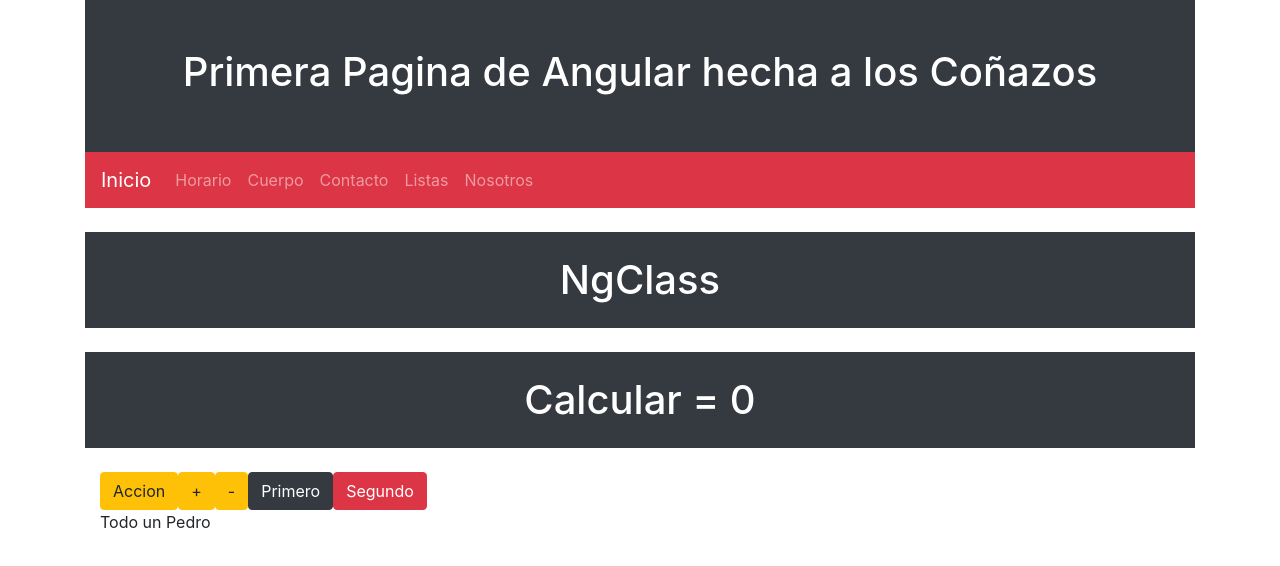
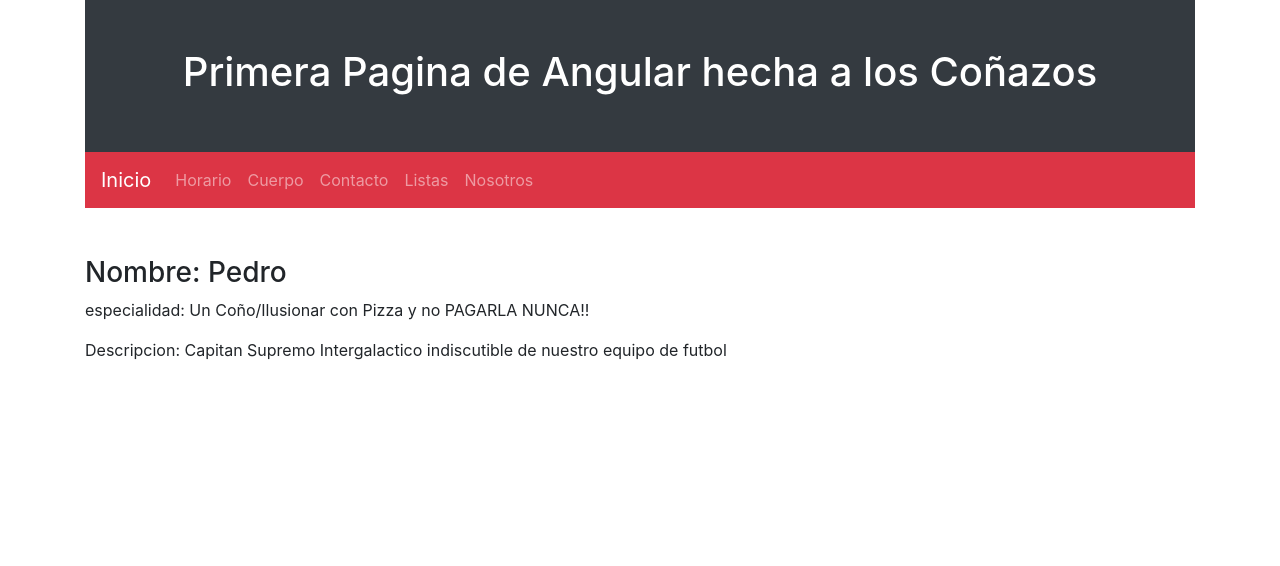
Before and after one commit to jose00796/Angular-my-app, an Angular app: page /equipo/1 in a window 1280 px wide. Before the commit this address led to /. Shown: the top 566 px of the page. Built offline with nearby package versions, Linux system fonts and the light colour scheme.

Commit message:
Lo hice otra vez y sigue saliendo el mismo error del Commit anterior  EL COÑO DE SU MADRE

```diff
--- a/src/app/equipo.service.ts
+++ b/src/app/equipo.service.ts
@@ -41,8 +41,11 @@
     console.log('Funcionando Servicio GUAPO!!');
    }
 
-   GetTeam()
-   {
+   GetTeam(){
      return this.equipo;
    }
+
+   GetOne(i){
+      return this.equipo[i];
+   }
 }
--- a/src/app/equipo/equipo.component.html
+++ b/src/app/equipo/equipo.component.html
@@ -1 +1,5 @@
-<p>equipo works!</p>
+<div class="mt-5">
+    <h3>Nombre: {{equipo.nombre}}</h3>
+    <p>especialidad: {{equipo.especialidad}}</p>
+    <p>Descripcion: {{equipo.descripcion}}</p>
+</div>
--- a/src/app/equipo/equipo.component.ts
+++ b/src/app/equipo/equipo.component.ts
@@ -1,4 +1,6 @@
 import { Component, OnInit } from '@angular/core';
+import { ActivatedRoute } from '@angular/router';
+import { EquipoService } from './../equipo.service';
 
 @Component({
   selector: 'app-equipo',
@@ -7,7 +9,17 @@
 })
 export class EquipoComponent implements OnInit {
 
-  constructor() { }
+  equipo:any[] = [];
+
+  constructor(
+      private ruta:ActivatedRoute,
+      private _servicio:EquipoService
+  ) {
+      this.ruta.params.subscribe(params =>{
+        console.log(params['id'])
+        this.equipo = _servicio.GetOne(params['id'])
+      })
+  }
 
   ngOnInit(): void {
   }
--- a/src/app/nosotros/nosotros.component.html
+++ b/src/app/nosotros/nosotros.component.html
@@ -12,10 +12,10 @@
 
     <li class="list-group-item active">Equipo de Trabajo</li>
 
-    <li class="list-group-item" *ngFor = 'let team of equipo'>
+    <li class="list-group-item" *ngFor = "let team of equipo, index as i">
         <h6>Nombre = {{team.nombre}}</h6>
         <h6>Especialidad = {{team.especialidad}}</h6>
-        <a href="#">Leer Mas...</a>
+        <a [routerLink]="['/equipo', i]" >Leer Mas...</a>
     </li>
 
 </ul>
```
Also changed, not shown: src/app/app.module.ts (+4 -4 lines).
